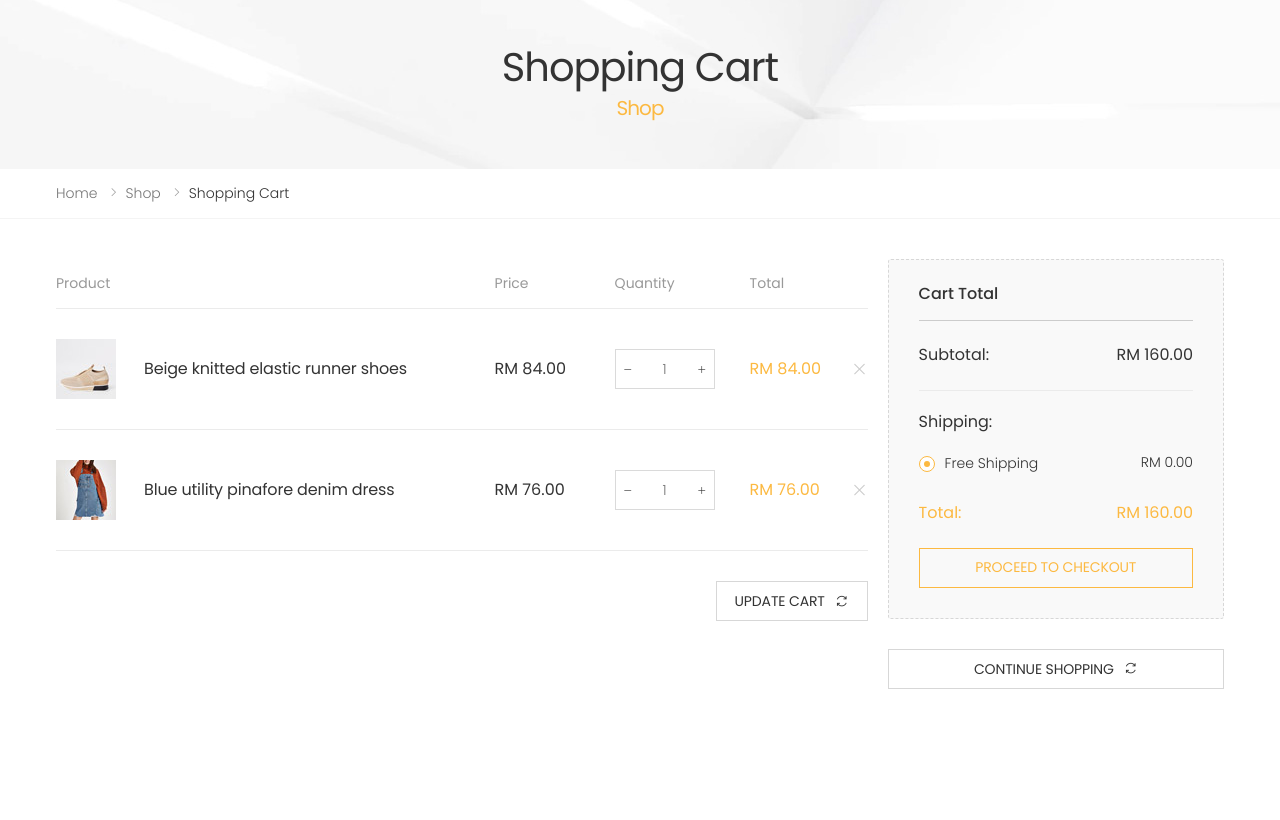
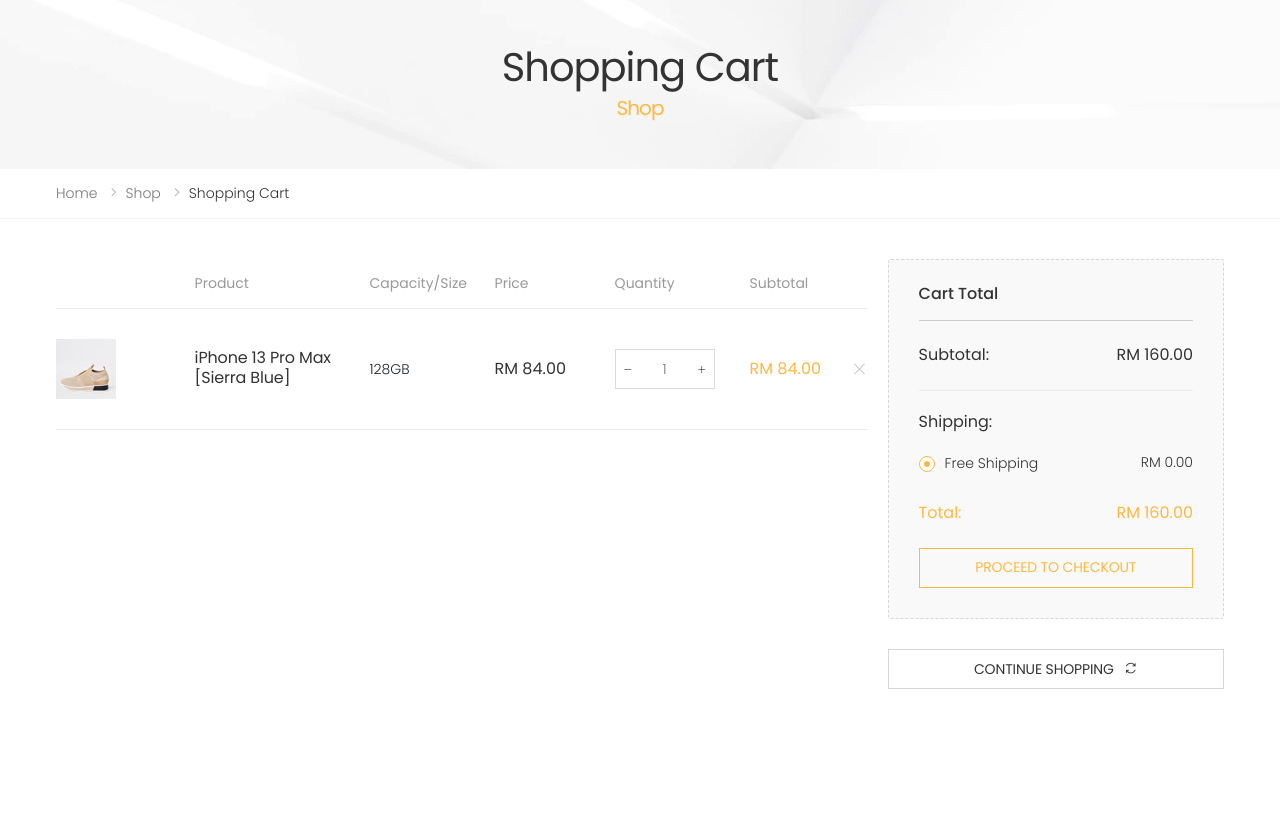
Before and after one commit to ThomasLimWZ/Software-Engine-Project, a PHP site: page /cart.php in a window 1280 px wide. Shown: the part 183-1003 px from the top of the page. Run offline with PHP 8.4, Linux system fonts and the light colour scheme.

Commit message:
amend on html codes

```diff
--- a/Customer/cart.php
+++ b/Customer/cart.php
@@ -31,10 +31,12 @@
 	                			<table class="table table-cart table-mobile">
 									<thead>
 										<tr>
+											<th></th>
 											<th>Product</th>
+											<th>Capacity/Size</th>
 											<th>Price</th>
 											<th>Quantity</th>
-											<th>Total</th>
+											<th>Subtotal</th>
 											<th></th>
 										</tr>
 									</thead>
@@ -48,12 +50,16 @@
 															<img src="assets/images/products/table/product-1.jpg" alt="Product image">
 														</a>
 													</figure>
-
-													<h3 class="product-title">
-														<a href="#">Beige knitted elastic runner shoes</a>
-													</h3><!-- End .product-title -->
 												</div><!-- End .product -->
 											</td>
+											<td>
+												<h3 class="product-title">
+													<a href="#">iPhone 13 Pro Max</a>
+													<br>
+													[Sierra Blue]
+												</h3><!-- End .product-title -->
+											</td>
+											<td>128GB</td>
 											<td class="price-col">RM 84.00</td>
 											<td class="quantity-col">
                                                 <div class="cart-product-quantity">
@@ -63,35 +69,8 @@
 											<td class="total-col">RM 84.00</td>
 											<td class="remove-col"><button class="btn-remove"><i class="icon-close"></i></button></td>
 										</tr>
-										<tr>
-											<td class="product-col">
-												<div class="product">
-													<figure class="product-media">
-														<a href="#">
-															<img src="assets/images/products/table/product-2.jpg" alt="Product image">
-														</a>
-													</figure>
-
-													<h3 class="product-title">
-														<a href="#">Blue utility pinafore denim dress</a>
-													</h3><!-- End .product-title -->
-												</div><!-- End .product -->
-											</td>
-											<td class="price-col">RM 76.00</td>
-											<td class="quantity-col">
-                                                <div class="cart-product-quantity">
-                                                    <input type="number" class="form-control" value="1" min="1" max="10" step="1" data-decimals="0" required>
-                                                </div><!-- End .cart-product-quantity -->
-                                            </td>
-											<td class="total-col">RM 76.00</td>
-											<td class="remove-col"><button class="btn-remove"><i class="icon-close"></i></button></td>
-										</tr>
 									</tbody>
 								</table><!-- End .table table-wishlist -->
-
-	                			<div class="cart-bottom">
-			            			<a href="#" class="btn btn-outline-dark-2"><span>UPDATE CART</span><i class="icon-refresh"></i></a>
-		            			</div><!-- End .cart-bottom -->
 	                		</div><!-- End .col-lg-9 -->
 	                		<aside class="col-lg-3">
 	                			<div class="summary summary-cart">
```
